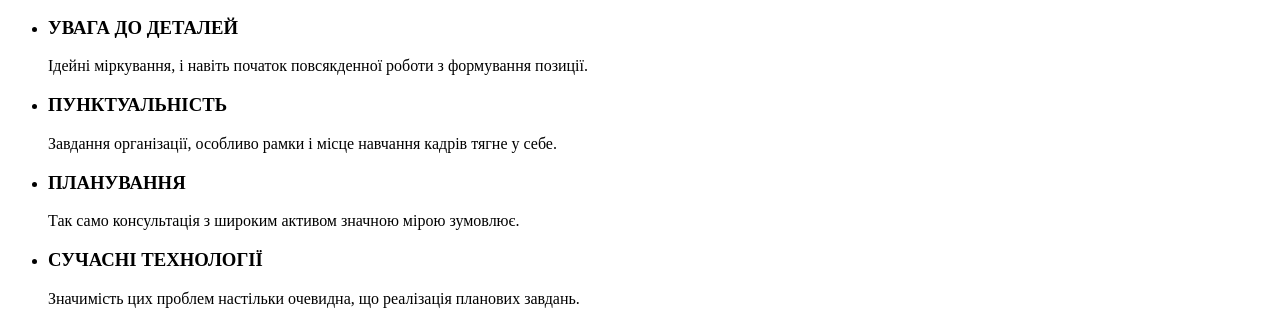
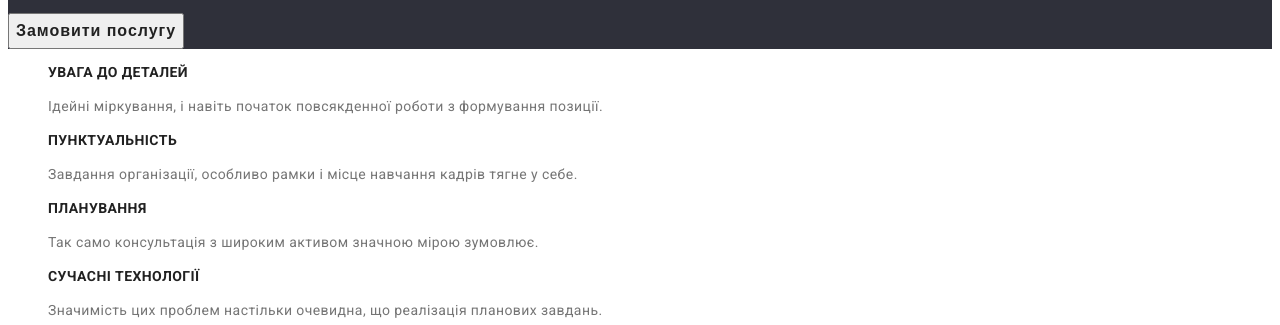
Before and after one commit to Meyran111/goit-markup-hw-02, a plain HTML site: page index.html in a window 1280 px wide. Shown: the part 286-611 px from the top of the page. Drawn offline with Linux system fonts and the light colour scheme.

Commit message:
hm 2 version 2 fix

```diff
--- a/index.html
+++ b/index.html
@@ -10,7 +10,7 @@
     <link
         href="https://fonts.googleapis.com/css2?family=Raleway:wght@700&family=Roboto:wght@400;500;700;900&display=swap"
         rel="stylesheet">
-    <link rel="stylesheet" href="./stule.css">
+    <link rel="stylesheet" href="./styles.css">
     <title>Home_work 2</title>
 </head>
 
```
Also changed, not shown: portfolio.html (+1 -1 lines).
